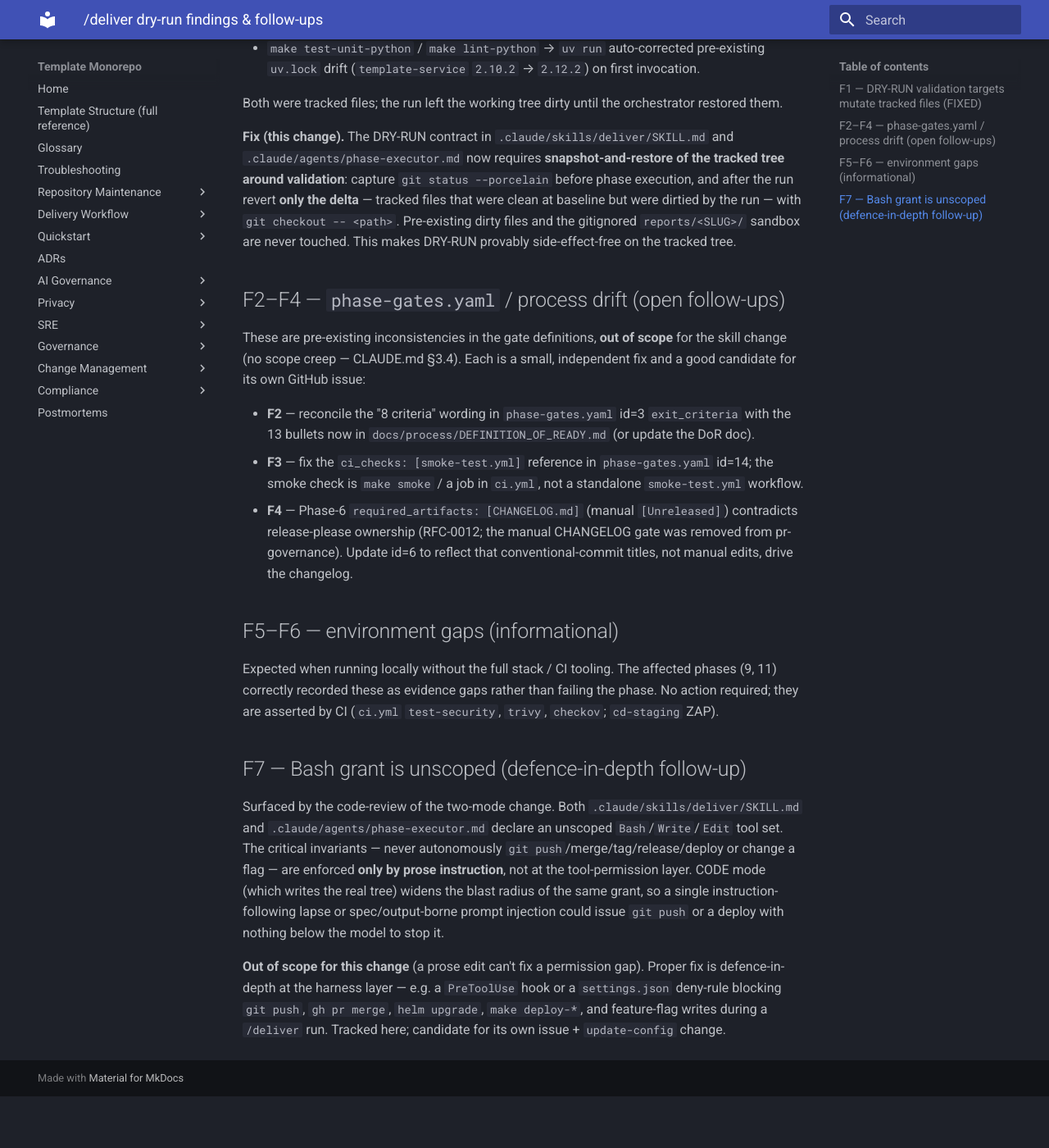
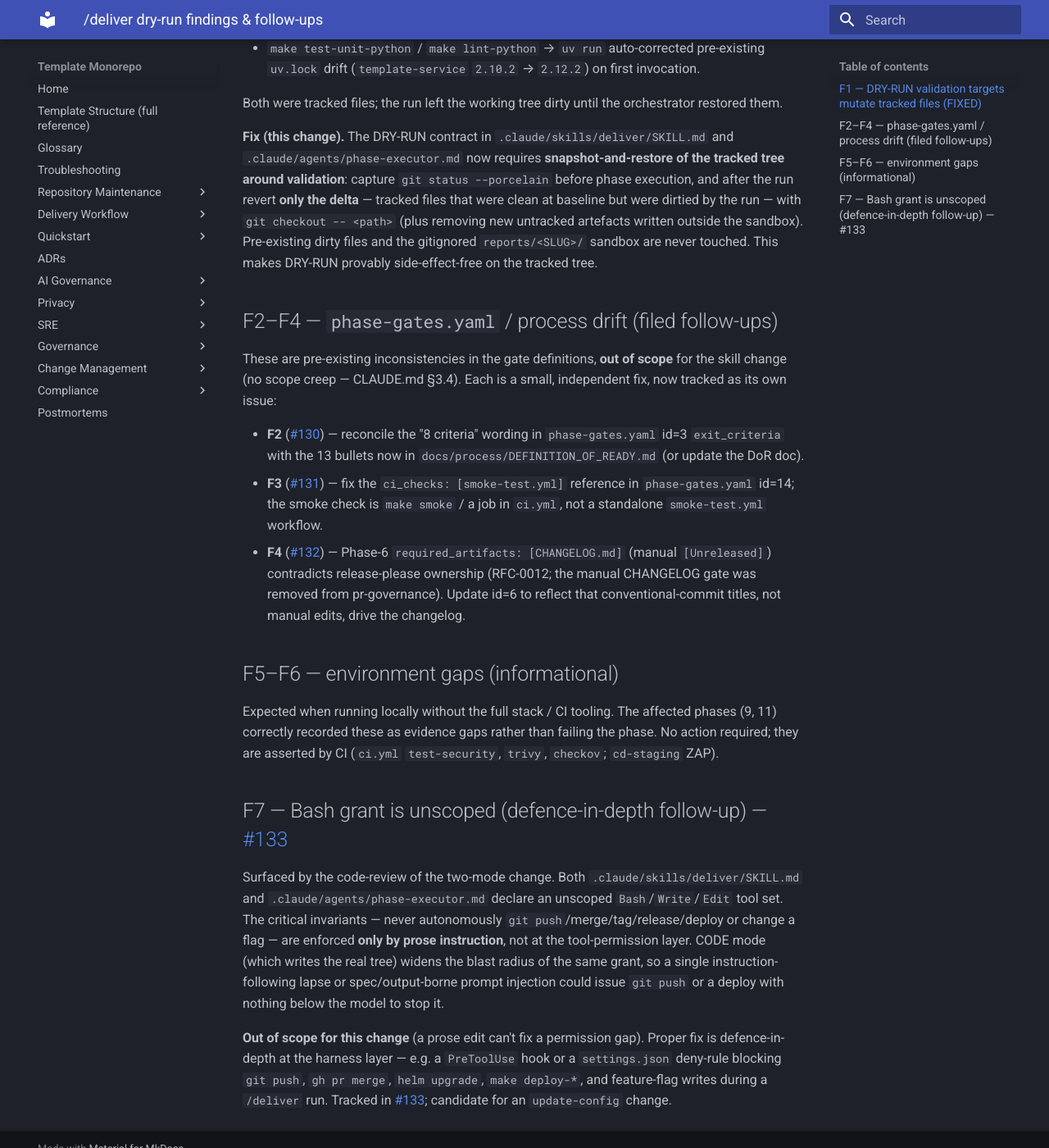
Before and after one commit to valdomirosouza/Repository-Template-v2, an MkDocs documentation site: the page built from docs/sdlc/deliver-dryrun-findings.md, in a window 1280 px wide and 1400 px high, scrolled down 1152 px. Shown: the whole window at 82% size. Built offline with MkDocs 1.6.1 and Material for MkDocs 9.7.7, drawn with Linux system fonts in a browser that asks for light colours; before the commit the page ends 2489 px from its top, so only the background shows below that; some of the changed text lies outside the part shown.

Commit message:
docs(deliver): link findings F2-F4/F7 to tracking issues #130-133
Update docs/sdlc/deliver-dryrun-findings.md Status column and detail
sections to reference the GitHub issues filed for the out-of-scope
follow-ups: F2 #130, F3 #131, F4 #132, F7 #133.

Co-Authored-By: Claude Opus 4.8 (1M context) <noreply@anthropic.com>

```diff
--- a/docs/sdlc/deliver-dryrun-findings.md
+++ b/docs/sdlc/deliver-dryrun-findings.md
@@ -7,12 +7,17 @@ This is a living list — check items off as they are fixed or filed as issues.
 | ID  | Finding                                                                                                                        | Severity | Owner area                   | Status                  |
 | --- | ------------------------------------------------------------------------------------------------------------------------------ | -------- | ---------------------------- | ----------------------- |
 | F1  | DRY-RUN validation targets mutate **tracked** files                                                                            | Medium   | `/deliver` skill             | ✅ Fixed in this change |
-| F2  | DoR checklist count drift: gate says "8 criteria", `DEFINITION_OF_READY.md` lists 13                                           | Low      | `phase-gates.yaml` / process | ⬜ Open follow-up       |
-| F3  | Phase-14 gate references `smoke-test.yml` which doesn't exist as a standalone workflow                                         | Low      | `phase-gates.yaml` id=14     | ⬜ Open follow-up       |
-| F4  | Phase-6 gate requires a manual `CHANGELOG [Unreleased]` edit, contradicting release-please ownership (RFC-0012)                | Low      | `phase-gates.yaml` id=6      | ⬜ Open follow-up       |
+| F2  | DoR checklist count drift: gate says "8 criteria", `DEFINITION_OF_READY.md` lists 13                                           | Low      | `phase-gates.yaml` / process | 📋 Filed — [#130][130]  |
+| F3  | Phase-14 gate references `smoke-test.yml` which doesn't exist as a standalone workflow                                         | Low      | `phase-gates.yaml` id=14     | 📋 Filed — [#131][131]  |
+| F4  | Phase-6 gate requires a manual `CHANGELOG [Unreleased]` edit, contradicting release-please ownership (RFC-0012)                | Low      | `phase-gates.yaml` id=6      | 📋 Filed — [#132][132]  |
 | F5  | Local supply-chain tooling absent (`trivy`/`checkov`/`bandit`/`pip-audit`/`syft`/`cosign`) — Phase 9 SAST/SCA/SBOM are CI-only | Info     | environment                  | ⬜ Expected / no action |
 | F6  | `make sbom`/`make doctor`/`make smoke` need infra (`syft`, Docker, `.env`) — Phase 9/11 evidence partial locally               | Info     | environment                  | ⬜ Expected / no action |
-| F7  | `/deliver` + `phase-executor` grant unscoped `Bash`; push/merge/deploy/flag prohibitions are prose-only, not tool-enforced     | Medium   | skill/agent permissions      | ⬜ Open follow-up       |
+| F7  | `/deliver` + `phase-executor` grant unscoped `Bash`; push/merge/deploy/flag prohibitions are prose-only, not tool-enforced     | Medium   | skill/agent permissions      | 📋 Filed — [#133][133]  |
+
+[130]: https://github.com/valdomirosouza/Repository-Template-v2/issues/130
+[131]: https://github.com/valdomirosouza/Repository-Template-v2/issues/131
+[132]: https://github.com/valdomirosouza/Repository-Template-v2/issues/132
+[133]: https://github.com/valdomirosouza/Repository-Template-v2/issues/133
 
 ## F1 — DRY-RUN validation targets mutate tracked files (FIXED)
 
@@ -30,22 +35,26 @@ Both were tracked files; the run left the working tree dirty until the orchestra
 `.claude/agents/phase-executor.md` now requires **snapshot-and-restore of the tracked tree around
 validation**: capture `git status --porcelain` before phase execution, and after the run revert
 **only the delta** — tracked files that were clean at baseline but were dirtied by the run — with
-`git checkout -- <path>`. Pre-existing dirty files and the gitignored `reports/<SLUG>/` sandbox are
-never touched. This makes DRY-RUN provably side-effect-free on the tracked tree.
+`git checkout -- <path>` (plus removing new untracked artefacts written outside the sandbox).
+Pre-existing dirty files and the gitignored `reports/<SLUG>/` sandbox are never touched. This makes
+DRY-RUN provably side-effect-free on the tracked tree.
 
-## F2–F4 — `phase-gates.yaml` / process drift (open follow-ups)
+## F2–F4 — `phase-gates.yaml` / process drift (filed follow-ups)
 
 These are pre-existing inconsistencies in the gate definitions, **out of scope** for the skill
-change (no scope creep — CLAUDE.md §3.4). Each is a small, independent fix and a good candidate
-for its own GitHub issue:
+change (no scope creep — CLAUDE.md §3.4). Each is a small, independent fix, now tracked as its own
+issue:
 
-- **F2** — reconcile the "8 criteria" wording in `phase-gates.yaml` id=3 `exit_criteria` with the
-  13 bullets now in `docs/process/DEFINITION_OF_READY.md` (or update the DoR doc).
-- **F3** — fix the `ci_checks: [smoke-test.yml]` reference in `phase-gates.yaml` id=14; the smoke
-  check is `make smoke` / a job in `ci.yml`, not a standalone `smoke-test.yml` workflow.
-- **F4** — Phase-6 `required_artifacts: [CHANGELOG.md]` (manual `[Unreleased]`) contradicts
-  release-please ownership (RFC-0012; the manual CHANGELOG gate was removed from pr-governance).
-  Update id=6 to reflect that conventional-commit titles, not manual edits, drive the changelog.
+- **F2** ([#130][130]) — reconcile the "8 criteria" wording in `phase-gates.yaml` id=3
+  `exit_criteria` with the 13 bullets now in `docs/process/DEFINITION_OF_READY.md` (or update the
+  DoR doc).
+- **F3** ([#131][131]) — fix the `ci_checks: [smoke-test.yml]` reference in `phase-gates.yaml`
+  id=14; the smoke check is `make smoke` / a job in `ci.yml`, not a standalone `smoke-test.yml`
+  workflow.
+- **F4** ([#132][132]) — Phase-6 `required_artifacts: [CHANGELOG.md]` (manual `[Unreleased]`)
+  contradicts release-please ownership (RFC-0012; the manual CHANGELOG gate was removed from
+  pr-governance). Update id=6 to reflect that conventional-commit titles, not manual edits, drive
+  the changelog.
 
 ## F5–F6 — environment gaps (informational)
 
@@ -53,7 +62,7 @@ Expected when running locally without the full stack / CI tooling. The affected
 correctly recorded these as evidence gaps rather than failing the phase. No action required; they
 are asserted by CI (`ci.yml` `test-security`, `trivy`, `checkov`; `cd-staging` ZAP).
 
-## F7 — Bash grant is unscoped (defence-in-depth follow-up)
+## F7 — Bash grant is unscoped (defence-in-depth follow-up) — [#133][133]
 
 Surfaced by the code-review of the two-mode change. Both `.claude/skills/deliver/SKILL.md` and
 `.claude/agents/phase-executor.md` declare an unscoped `Bash`/`Write`/`Edit` tool set. The
@@ -66,4 +75,4 @@ the model to stop it.
 **Out of scope for this change** (a prose edit can't fix a permission gap). Proper fix is
 defence-in-depth at the harness layer — e.g. a `PreToolUse` hook or a `settings.json` deny-rule
 blocking `git push`, `gh pr merge`, `helm upgrade`, `make deploy-*`, and feature-flag writes
-during a `/deliver` run. Tracked here; candidate for its own issue + `update-config` change.
+during a `/deliver` run. Tracked in [#133][133]; candidate for an `update-config` change.
```
